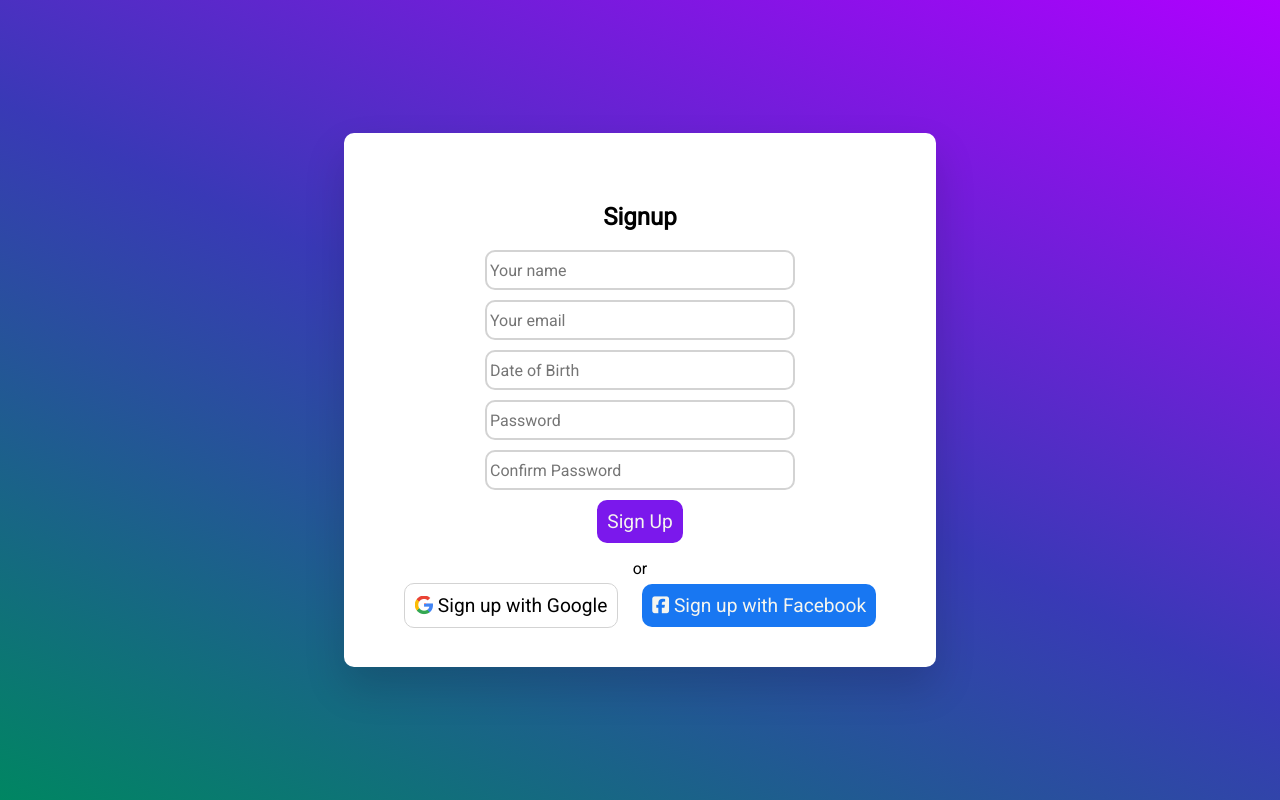
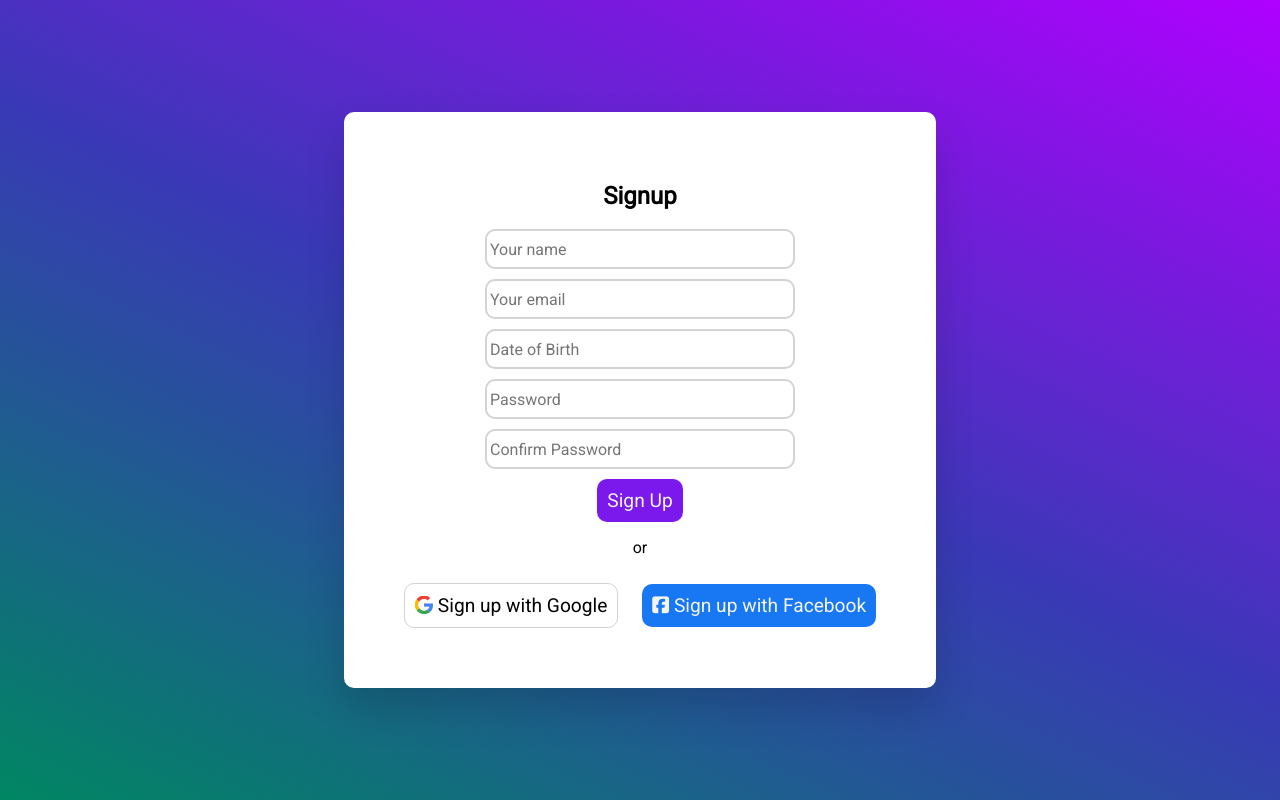
Before and after one commit to atharvakunte/signup, a plain HTML site: page index.html in a window 1280 px wide. Drawn offline with Linux system fonts and the light colour scheme.

Commit message:
Make oauth buttons inline block and add matgin to signup card.

```diff
--- a/signup.css
+++ b/signup.css
@@ -23,6 +23,7 @@ body{
 
 .signup-card{
     padding: 50px;
+    margin: 5px;
     border-radius: 10px;
     background-color: white;
     box-shadow: 0 20px 40px rgba(0, 0, 0, 0.15);
@@ -77,6 +78,7 @@ body{
     font-size: 1.2rem;
     transition: transform 0.2s;
     margin: 10px;
+    display: inline-block;
 }
 
 .g-signup:hover{
@@ -93,6 +95,7 @@ body{
     font-size: 1.2rem;
     transition: transform 0.2s;
     margin: 10px;
+    display: inline-block;
 }
 
 .fb-signup:hover{
```
